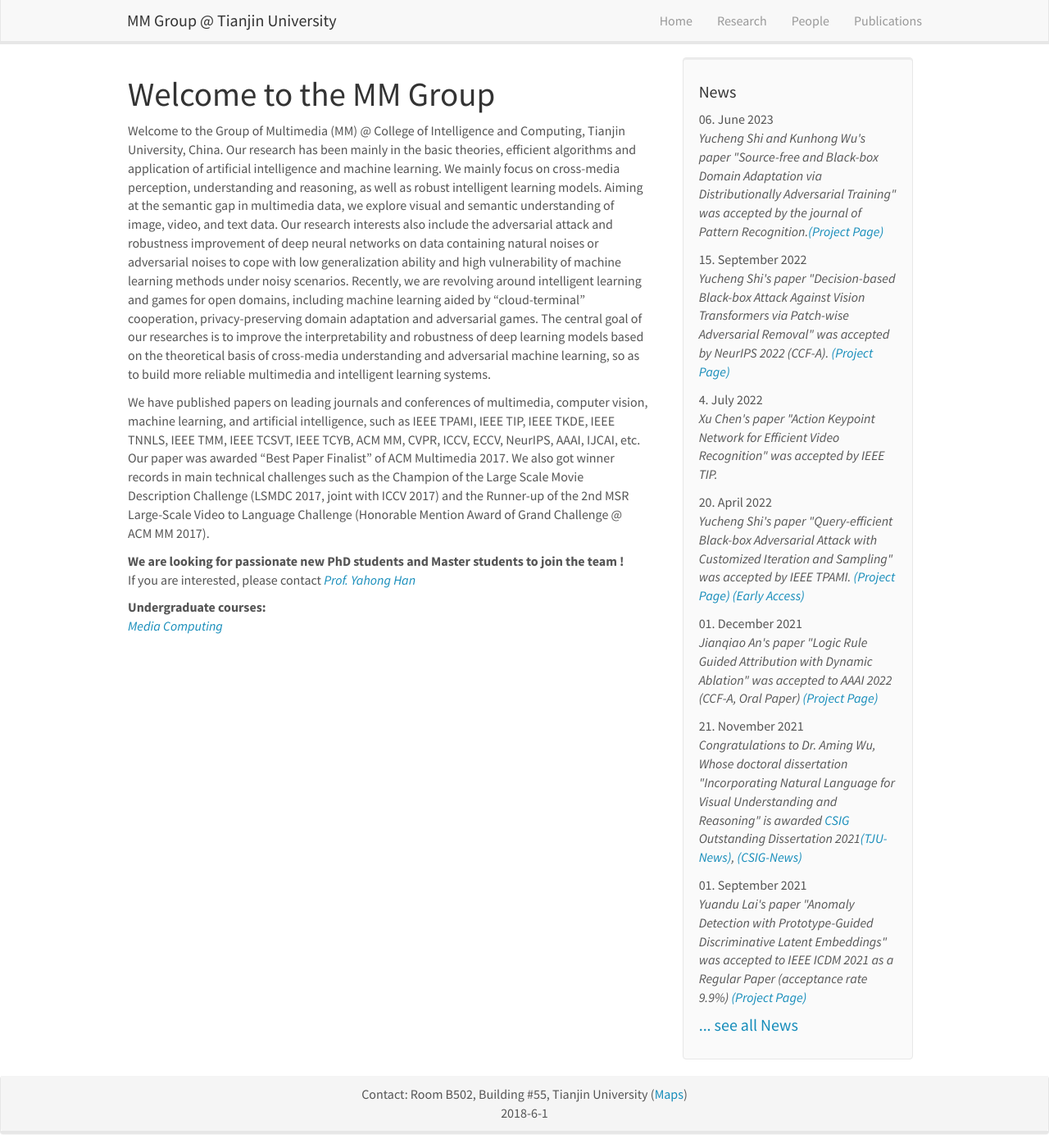
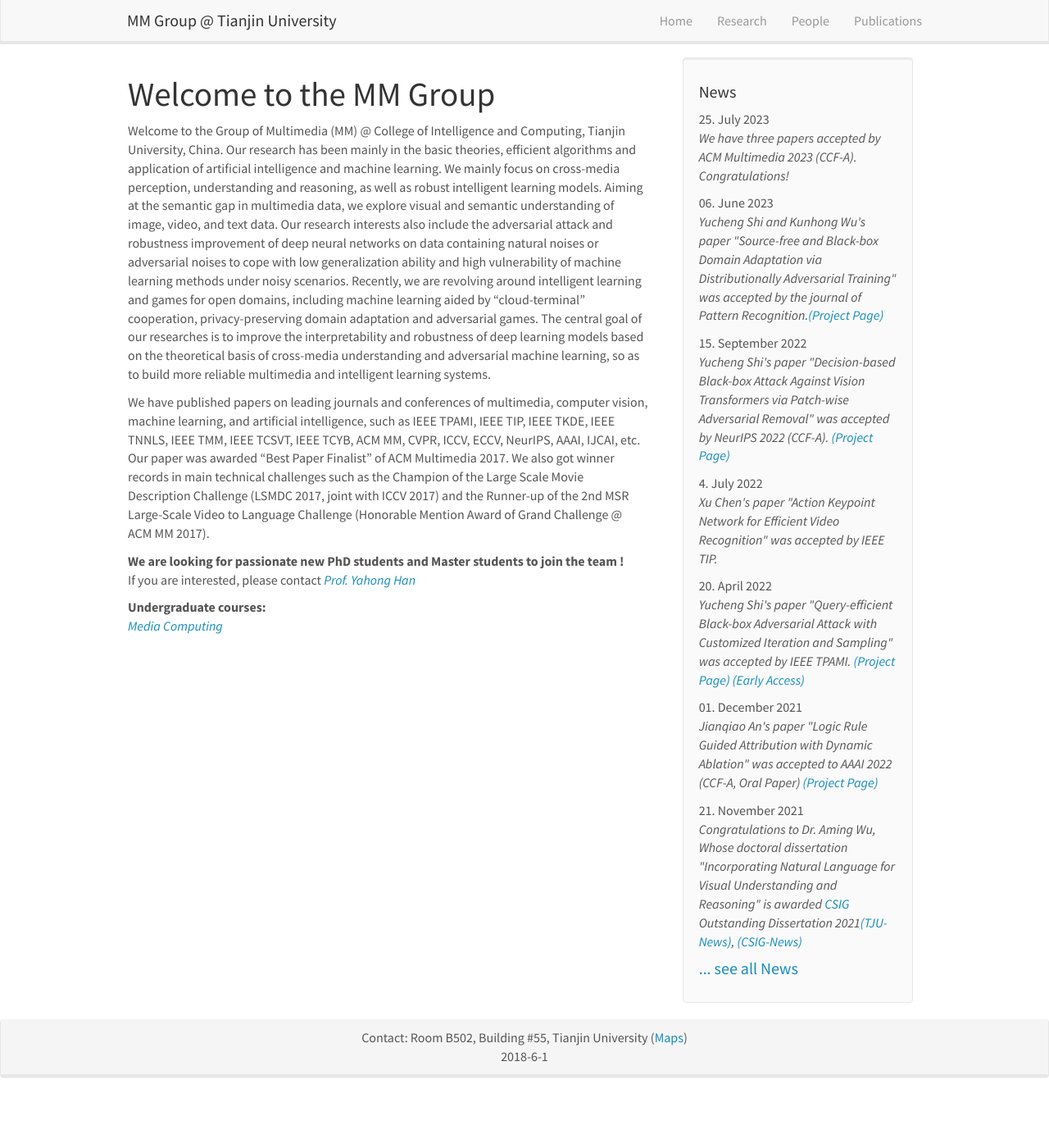
Before and after one commit to tjumm/tjumm.github.io, a Jekyll site: the page built from _pages/home.md, in a window 1280 px wide and 1400 px high. Shown: the whole window at 82% size. Built offline with Jekyll 4.4.1, drawn with Linux system fonts in a browser that asks for light colours; comment, search, counter and statistics services are not loaded.

Commit message:
add ACM MM accepted news

```diff
--- a/_data/news.yml
+++ b/_data/news.yml
@@ -1,3 +1,6 @@
+- date: 25. July 2023
+  headline: "We have three papers accepted by ACM Multimedia 2023 (CCF-A). Congratulations!"
+
 - date: 06. June 2023
   headline: "Yucheng Shi and Kunhong Wu's paper \"Source-free and Black-box Domain Adaptation via Distributionally Adversarial Training\" was accepted by the journal of Pattern Recognition.<a href='https://github.com/shiyuchengTJU/BPDA'>(Project Page)</a>"
 
```
